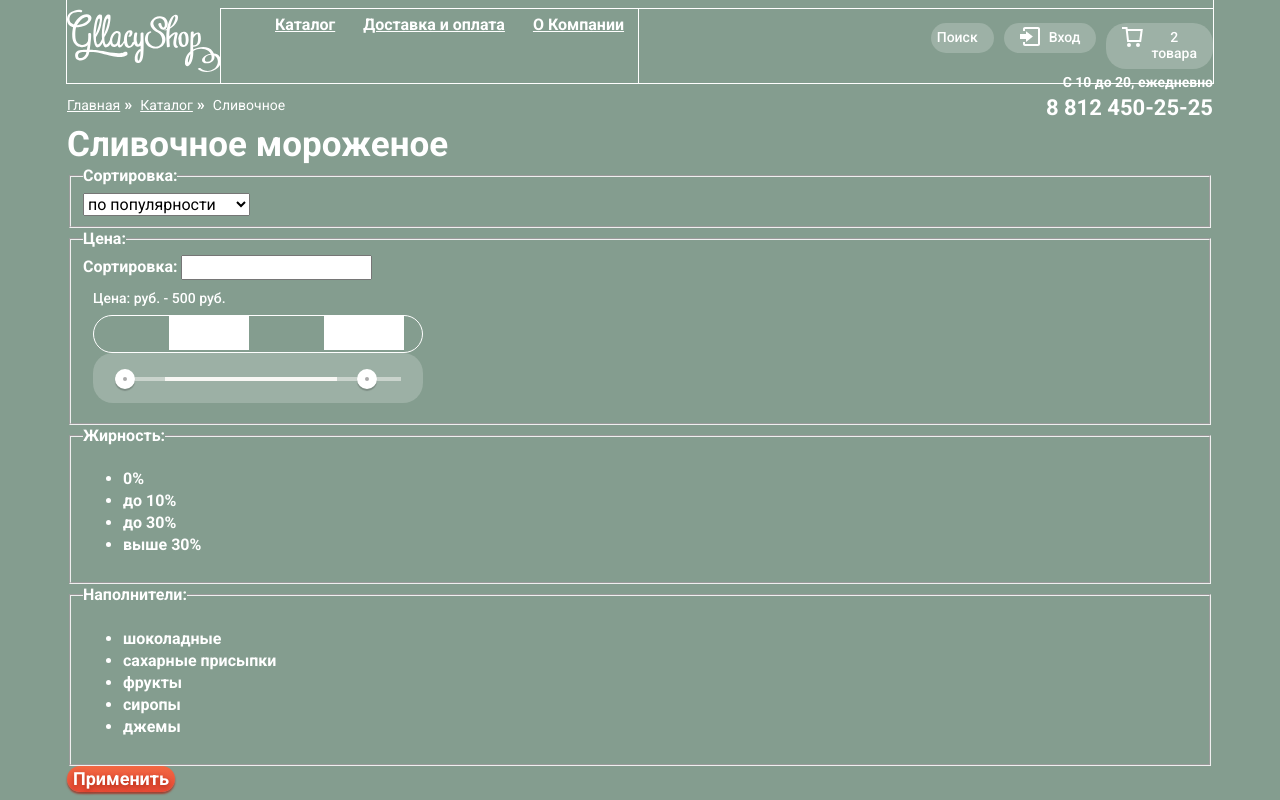
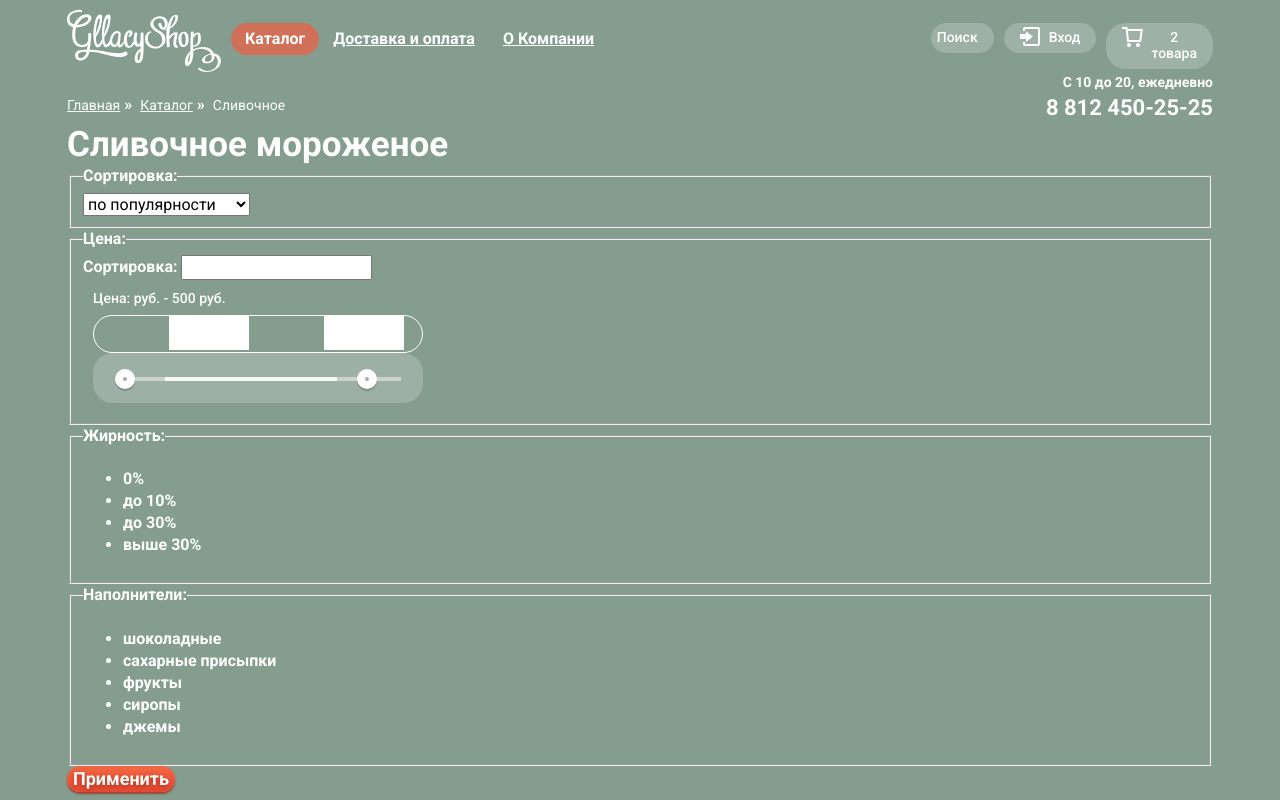
Before and after one commit to LauraHegay/564729-gllacy, a plain HTML site: page creamy.html in a window 1280 px wide. Shown: the top 800 px of the page. Drawn offline with Linux system fonts and the light colour scheme.

Commit message:
Добавляет полностью готовое главное меню

```diff
--- a/css/style.css
+++ b/css/style.css
@@ -46,8 +46,6 @@ input[type="radio"].visually-hidden {
   width: 100%;
   display: flex;
   justify-content: flex-start;
-
-  outline: 1px solid #ffffff;
 }
 
 .main-navigation {
@@ -58,8 +56,6 @@ input[type="radio"].visually-hidden {
   font-size: 14px;
   line-height: 16px;
   color: #ffffff;
-
-  outline: 1px solid #ffffff;
 }
 
 .main-navigation ul {
@@ -70,12 +66,11 @@ input[type="radio"].visually-hidden {
   display: flex;
   justify-content: flex-start;
   flex-wrap: wrap;
+  padding: 0;
+  padding-left: 10px;
 
-  margin: 0;
 
   z-index: 30;
-  /* Вспомогательные стили */
-  outline: 1px solid #ffffff;
 }
 
 .site-navigation > li {
@@ -112,41 +107,10 @@ input[type="radio"].visually-hidden {
   box-shadow: inset 0px 2px 1px 0px rgba(105, 105, 105, 0.4);
   outline: none;
 }
-/* outline: 1px solid #ffffff; */
-/*
-
-.site-navigation {
-  padding-top: 3px;
-  padding-left: 23px;
-  width: 406px;
-}
-
-.site-navigation li{
-  padding-right: 29px;
-}
-
-
-.site-navigation a {
-  color: #ffffff;
-
-  border-bottom: 1px solid #adbdb4;
-}
-
-
-
-.site-navigation-current {
- background-color: #d07058;
- border-radius: 20px;
- padding: 8px 12px;
-}
-
-*/
-
 
 .site-navigation-submenu  {
-
   position: absolute;
-  left: -20px;
+  left: -10px;
   top: 40px;
 
   display: none;
@@ -185,6 +149,12 @@ input[type="radio"].visually-hidden {
   background-color: #d07058;
 }
 
+.site-navigation .site-navigation-current {
+  border-radius: 20px;
+  background-color: #d07058;
+  text-decoration: none;
+}
+
 .site-navigation-submenu .current:hover,
 .site-navigation-submenu .current:focus,
 .site-navigation-submenu .current:active {
@@ -201,7 +171,6 @@ input[type="radio"].visually-hidden {
   display: block;
 }
 
-
 .user-navigation {
   width: 267px;
   font-weight: 500;
@@ -209,8 +178,6 @@ input[type="radio"].visually-hidden {
   display: flex;
   justify-content: flex-end;
 }
-
-
 
 .user-navigation li {
     margin-left: 10px;
```
